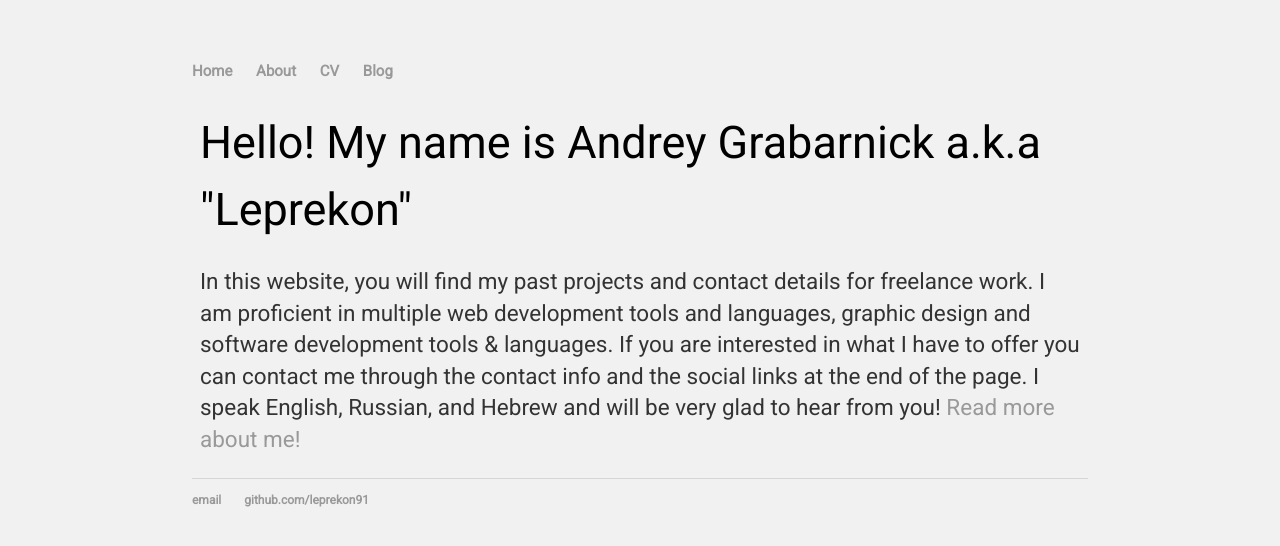
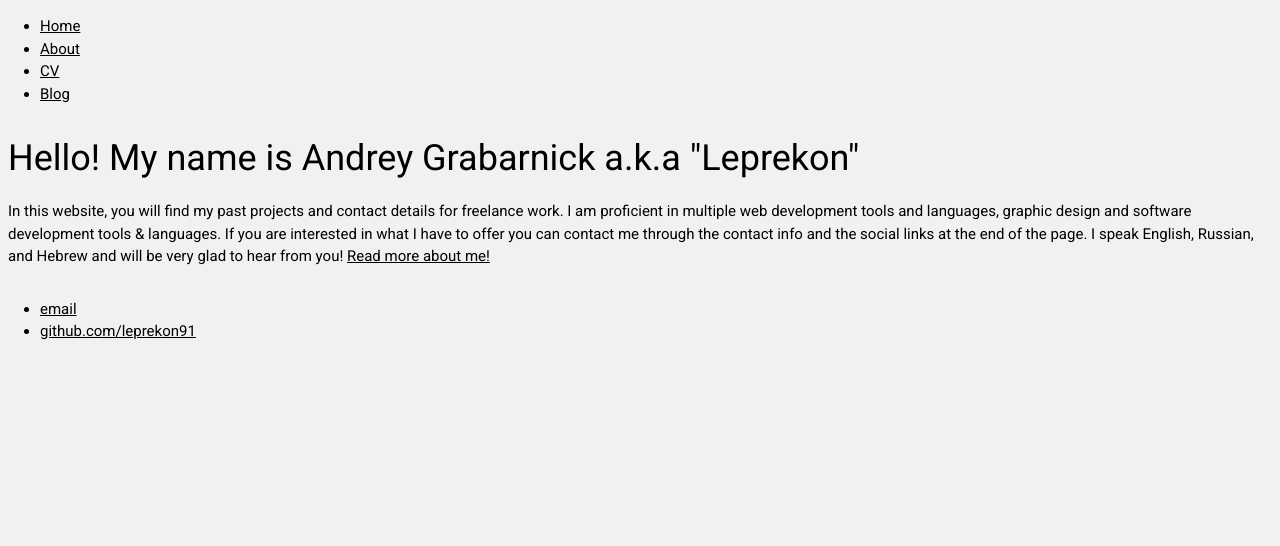
Before and after one commit to leprekon91/leprekon91.github.io, a Jekyll site: the page built from about/index.html, in a window 1280 px wide. Shown: the top 546 px of the page. Built offline with Jekyll 4.4.1, drawn with Linux system fonts in a browser that asks for light colours.

```diff
--- a/css/main.css
+++ b/css/main.css
@@ -1,43 +1 @@
 html,body,h1,h2,h3,h4,h5,h6 {font-family: "Roboto", sans-serif}
-body {
-    margin: 60px auto;
-    width: 70%;
-}
-nav ul, footer ul {
-
-    padding: 0px;
-    list-style: none;
-    font-weight: bold;
-}
-nav ul li, footer ul li {
-    display: inline;
-    margin-right: 20px;
-}
-a {
-    text-decoration: none;
-    color: #999;
-}
-a:hover {
-    text-decoration: underline;
-}
-h1 {
-    font-size: 3em;
-}
-p {
-    font-size: 1.5em;
-    line-height: 1.4em;
-    color: #333;
-}
-footer {
-    border-top: 1px solid #d5d5d5;
-    font-size: .8em;
-}
-
-ul.posts {
-    margin: 20px auto 40px;
-    font-size: 1.5em;
-}
-
-ul.posts li {
-    list-style: none;
-}
```
Also changed, not shown: index.html (+5 -5 lines).
